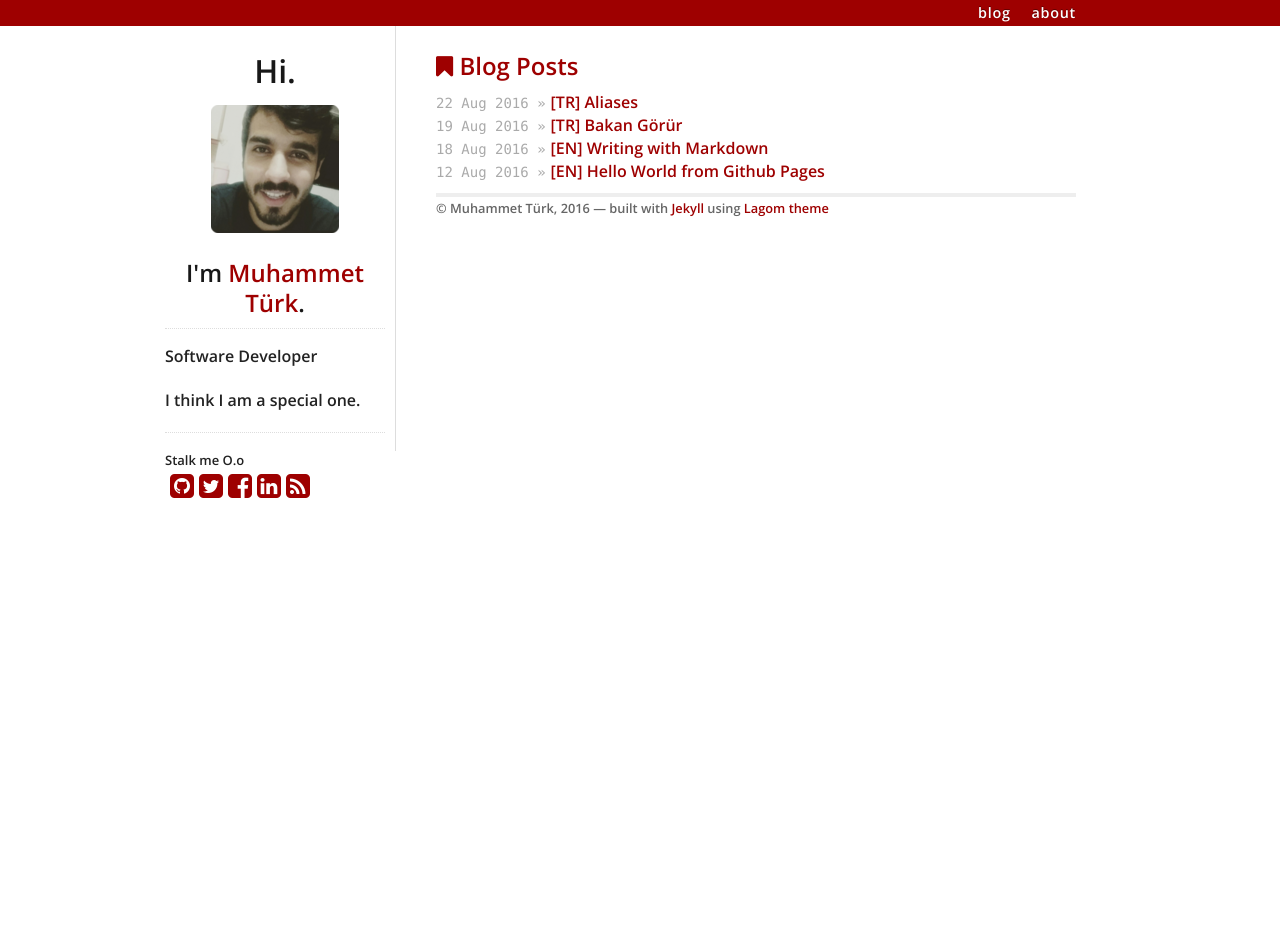
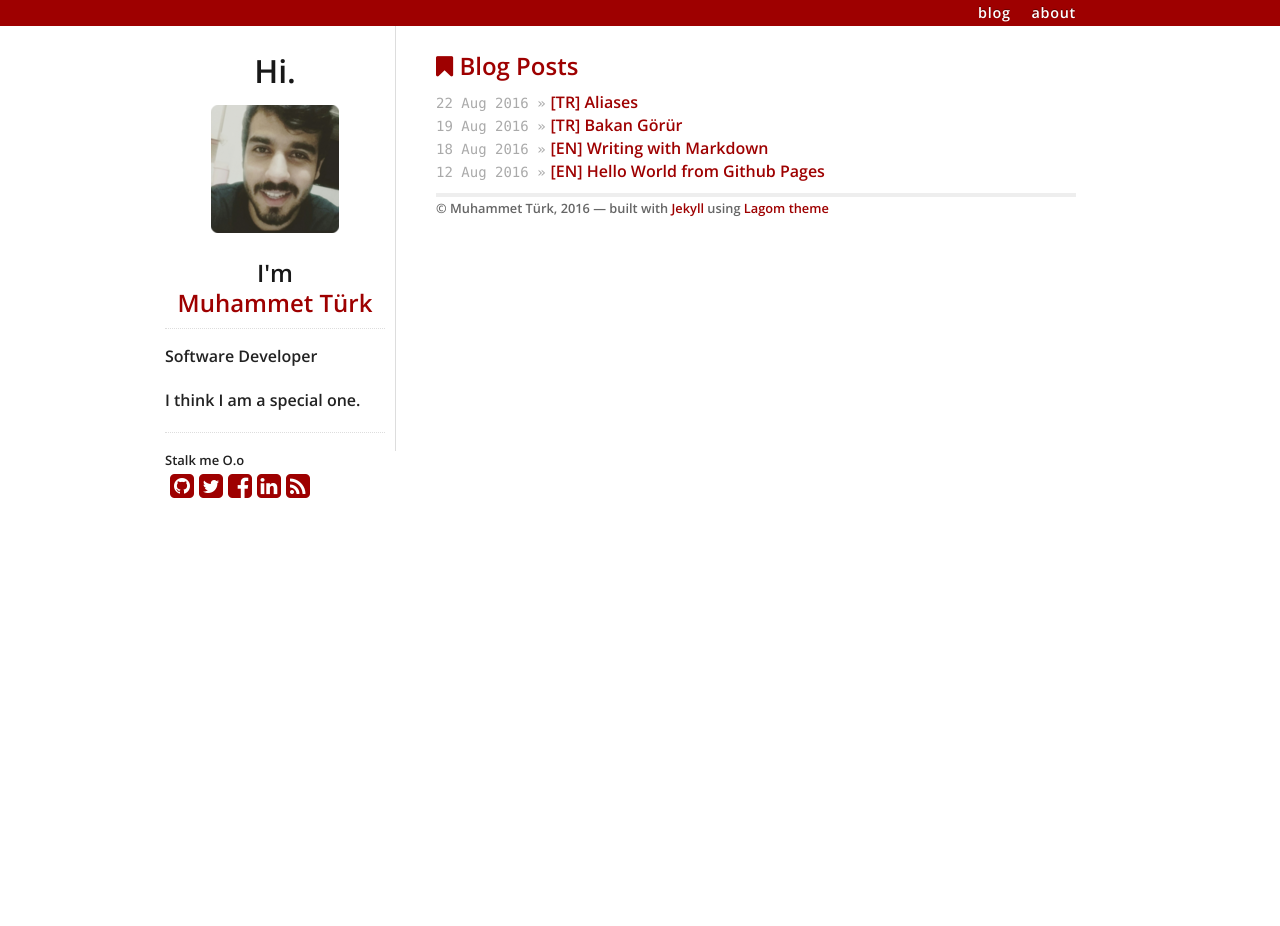
Before and after one commit to mturk111/mturk111.github.io, a Jekyll site: the page built from index.html, in a window 1280 px wide. Built offline with Jekyll 4.4.1, drawn with Linux system fonts in a browser that asks for light colours; nearby versions of some CDN libraries.

Commit message:
Update sidebar.html

```diff
--- a/_includes/sidebar.html
+++ b/_includes/sidebar.html
@@ -3,7 +3,8 @@
   <a href="/">
     <img src="/logo.png" id="logo" alt="Blog logo"/>
   </a>
-  <h2>I'm <a href="/">{{ site.data.theme.name }}</a>.</h2>
+  <h2>I'm </br>
+  <a href="/">{{ site.data.theme.name }}</a></h2>
   <div id="bio">
     <p>Software Developer</p>
     <p>
```
